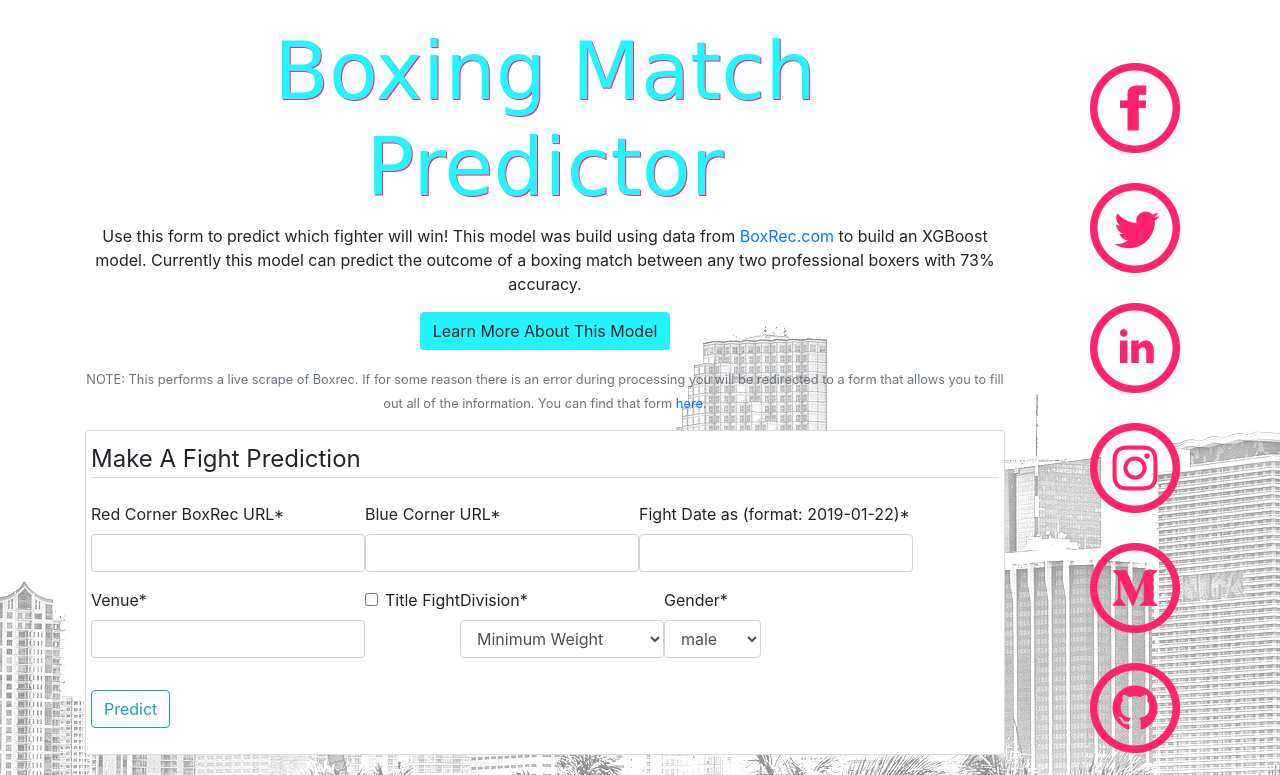
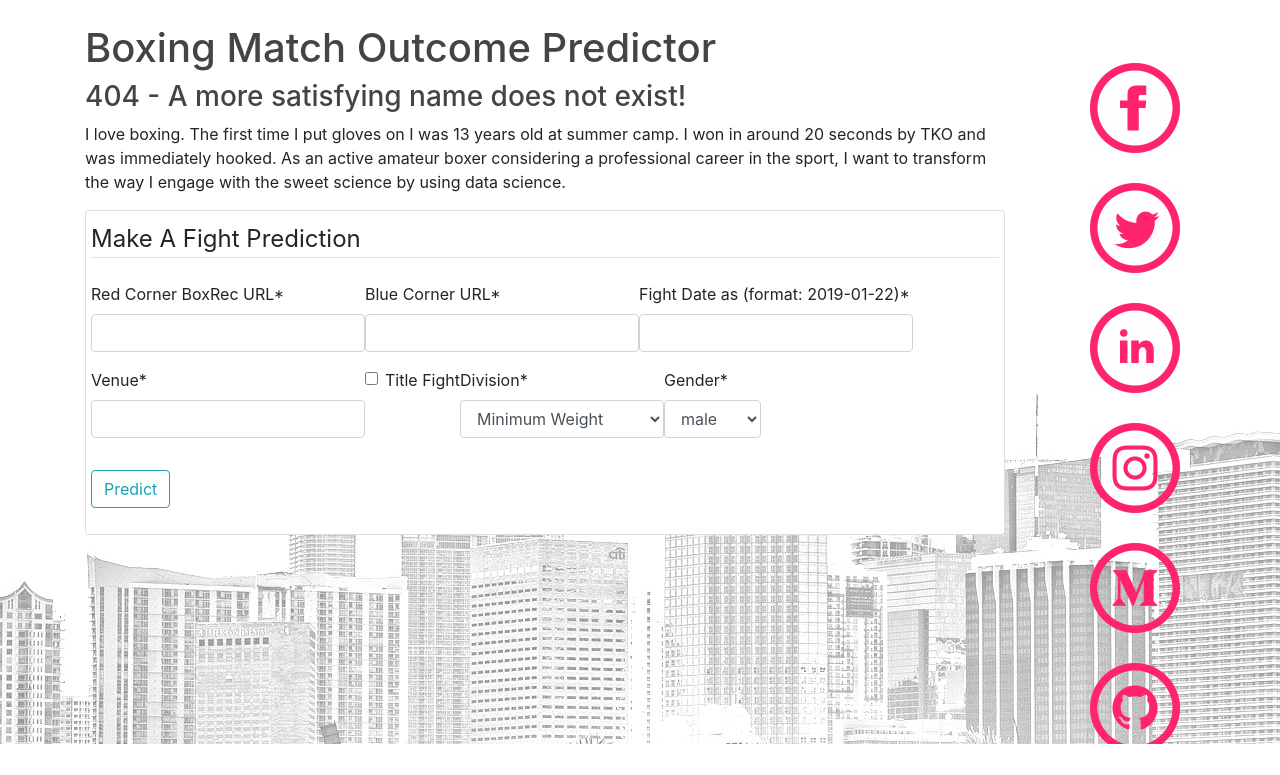
Before and after one commit to FuriouStyles/portfolio_website_django, a Django app: page /boxing/ in a window 1280 px wide. Shown: the part 56-831 px from the top of the page. After the commit the page ends 800 px from the top, so only its background shows below. Run offline with Django 3.2, Linux system fonts and the light colour scheme; parts of the project's set-up code (start-up, migrations or seed data) failed here and were passed over; some libraries are stand-ins or nearby versions; some web fonts are replaced.

Commit message:
had to revert commits to undo AWS EBS changes

```diff
--- a/blog/templates/blog/base.html
+++ b/blog/templates/blog/base.html
@@ -45,8 +45,8 @@
             <a class="nav-link dropdown-toggle nav-font" href="#" id="navbarDropdownMenuLink" role="button" data-toggle="dropdown" aria-haspopup="true" aria-expanded="false">Projects</a>
             <div class="dropdown-menu nav-font" aria-labelledby="navbarDropdownMenuLink">
               <a class="dropdown-item nav-font" href="{% url 'boxing_landing' %}">Boxing Predictor</a>
-              <a class="dropdown-item nav-font" href="{% url 'django-website' %}">Django Website</a>
-              <!-- <a class="dropdown-item nav-font" href="#">Projects in Progress</a> -->
+              <a class="dropdown-item nav-font" href="#">This Website is a Project</a>
+              <a class="dropdown-item nav-font" href="#">Something else here</a>
             </div>
           </li>
         </ul>
--- a/blog/templates/blog/blog.html
+++ b/blog/templates/blog/blog.html
@@ -1,6 +1,6 @@
 {% extends "blog/base.html" %}
 {% block content %}
-  <h1 class="loud-title text-center">Stephen's Blog</h1>
+  <h1 class="loud-title">Stephen's Blog</h1>
   {% for post in posts %}
     <article class="media content-section">
       <img class="rounded-circle article-img" src="{{ post.author.profile.image.url }}">
--- a/blog/templates/blog/home.html
+++ b/blog/templates/blog/home.html
@@ -1,6 +1,6 @@
 {% extends "blog/base.html" %}
 {% block content %}
-<h1 class="loud-title text-center">Stephen Plainte</h1>
+<h1 class="loud-title">Stephen Plainte</h1>
 <h2 class="loud-subtitles">[FOCUSED]</h2>
 <div class="text-center">
   <img src="static/blog/im_blue.png" class="img-fluid mt-4">
--- a/blog/templates/blog/post_detail.html
+++ b/blog/templates/blog/post_detail.html
@@ -1,6 +1,6 @@
 {% extends "blog/base.html" %}
 {% block content %}
-  <h1 class="loud-title text-center">Stephen's Blog</h1>
+  <h1>Stephen's Blog</h1>
     <article class="media content-section">
       <div class="media-body">
         <div class="article-metadata">
--- a/blog/templates/blog/user_posts.html
+++ b/blog/templates/blog/user_posts.html
@@ -1,6 +1,6 @@
 {% extends "blog/base.html" %}
 {% block content %}
-  <h1 class="loud-title text-center">Stephen's Blog</h1>
+  <h1 class="loud-title">Stephen's Blog</h1>
   <h2 class="loud-subtitles">Posts by {{ view.kwargs.username }}</h2>
   {% for post in posts %}
     <article class="media content-section">
--- a/blog/urls.py
+++ b/blog/urls.py
@@ -10,7 +10,6 @@ from .views import (PostListView,
 urlpatterns = [
     path('', views.homepage, name='homepage'),
     path('about/', views.about, name='about'),
-    path('my-django-website/', views.my_website, name='django-website'),
     path('blog/', PostListView.as_view(), name='blog-home'),
     path('user/<str:username>', UserPostListView.as_view(), name='user-posts'),
     path('blog/post/<int:pk>/', PostDetailView.as_view(), name='post-detail'),
--- a/blog/views.py
+++ b/blog/views.py
@@ -82,7 +82,3 @@ def about(request):
 
 def homepage(request):
     return render(request, 'blog/home.html')
-
-
-def my_website(request):
-    return render(request, 'blog/django-website.html')
--- a/boxing/django_boxrec.py
+++ b/boxing/django_boxrec.py
@@ -10,10 +10,6 @@ ips = []
 proxy_pool = cycle(ips)
 
 def get_proxy_list():
-    """Gets a list of proxing mby 1. making a request to us-proxy.org,
-    2. scraping that table using BeautifulSoup,
-    3, looping through the table to find IPs and their Ports, and
-    4. returning a list of proxies"""
     head = {'User-Agent': 'Mozilla/5.0 (Windows NT 10.0; Win64; x64) AppleWebKit/537.36 (KHTML, like Gecko) Chrome/78.0.3904.70 Safari/537.36'}
     r = requests.get('https://www.us-proxy.org/', headers=head).content
     soup = bs(r, features='lxml')
--- a/boxing/templates/boxing/boxing.html
+++ b/boxing/templates/boxing/boxing.html
@@ -1,10 +1,9 @@
 {% extends "blog/base.html" %}
 {% load crispy_forms_tags %}
 {% block content %}
-  <h1 class="loud-title text-center">Boxing Match Predictor</h1>
-  <p class="text-center">Use this form to predict which fighter will win! This model was build using data from <a href="www.boxrec.com">BoxRec.com</a> to build an XGBoost model. Currently this model can predict the outcome of a boxing match between any two professional boxers with 73% accuracy.</p>
-  <p class="text-center"><a class="btn about-btn" href="https://medium.com/@stephenplainte/the-sweet-data-science-a260be7bf471">Learn More About This Model</a></p>
-  <p class="text-center"><small class="text-muted">NOTE: This performs a live scrape of Boxrec. If for some reason there is an error during processing you will be redirected to a form that allows you to fill out all of the information. You can find that form <a href="{% url 'boxing_long_form' %}">here</a>.</small></p>
+  <h1>Boxing Match Outcome Predictor</h1>
+  <h3>404 - A more satisfying name does not exist!</h3>
+  <p>I love boxing. The first time I put gloves on I was 13 years old at summer camp. I won in around 20 seconds by TKO and was immediately hooked. As an active amateur boxer considering a professional career in the sport, I want to transform the way I engage with the sweet science by using data science.</p>
   <div class="content-section">
     <form method="GET">
       {% csrf_token %}
--- a/boxing/views.py
+++ b/boxing/views.py
@@ -7,7 +7,6 @@ from xgboost import XGBClassifier
 import pandas as pd
 import category_encoders as ce
 import boxing.django_boxrec as dbr
-from django.contrib import messages
 
 
 model_filename = 'boxing/static/xgboost_boxing_model_2.sav'
@@ -72,41 +71,20 @@ def boxing(request):
 
                 prediction = loaded_model.predict_proba(df_encoded)
 
-                draw_proba = prediction[0][0]*100
-                loss_proba = prediction[0][1]*100
-                win_proba = prediction[0][2]*100
-                winner = None
-                loser = None
-
-                if win_proba > loss_proba:
-                    winner = red
-                    loser = blue
-                    print(winner + "in the red corner")
-                elif loss_proba > win_proba:
-                    winner = blue
-                    loser = red
-                    print(winner + "in the blue corner")
-                elif draw_proba > (win_proba + loss_proba):
-                    winner = 'draw'
-                else:
-                    winner = 'close'
+                draw_proba = prediction[0][0]
+                loss_proba = prediction[0][1]
+                win_proba = prediction[0][2]
 
                 context = {
-                    'draw_proba': "{:.2f}".format(draw_proba),
-                    'win_proba': "{:.2f}".format(win_proba),
-                    'loss_proba': "{:.2f}".format(loss_proba),
-                    'blue': blue,
-                    'red': red,
-                    'date': date,
-                    'venue': venue,
-                    'title_fight': title_fight,
-                    'winner': winner,
-                    'loser': loser
+                    'draw_proba': draw_proba,
+                    'win_proba': win_proba,
+                    'loss_proba': loss_proba,
+                    'dataframe': df.values.tolist(),
+                    'encoded_df': df_encoded.values.tolist(),
+                    'blue': blue
                     }
 
-                return render(request,
-                              'boxing/prediction_results.html',
-                              context)
+                return render(request, 'boxing/prediction_results.html', context)
             except Exception as ex:
                 print(ex)
                 return redirect('boxing_long_form')
@@ -158,14 +136,14 @@ def boxing_long_form(request):
                 'title_fight': title_fight,
                 'venue': venue,
                 'red_born': red_born,
-                'red_debut': red_debut,
+                'red_debut': red_born,
                 'red_division': division,
                 'red_height': red_height,
                 'red_nationality': red_nationality,
                 'red_reach': red_reach,
                 'red_stance': red_stance,
                 'blue_born': blue_born,
-                'blue_debut': blue_debut,
+                'blue_debut': blue_born,
                 'blue_division': division,
                 'blue_height': blue_height,
                 'blue_nationality': blue_nationality,
@@ -183,38 +161,22 @@ def boxing_long_form(request):
 
             df_encoded = loaded_encoder.transform(df)
 
+            print(df.T)
+            print(df_encoded.T)
+
             prediction = loaded_model.predict_proba(df_encoded)
 
-            draw_proba = prediction[0][0]*100
-            loss_proba = prediction[0][1]*100
-            win_proba = prediction[0][2]*100
-            winner = None
-            loser = None
-
-            if win_proba > loss_proba:
-                winner = red
-                loser = blue
-                print(winner + "in the red corner")
-            elif loss_proba > win_proba:
-                winner = blue
-                loser = red
-                print(winner + "in the blue corner")
-            elif draw_proba > (win_proba + loss_proba):
-                winner = 'draw'
-            else:
-                winner = 'close'
+            draw_proba = prediction[0][0]
+            loss_proba = prediction[0][1]
+            win_proba = prediction[0][2]
 
             context = {
-                'draw_proba': "{:.2f}".format(draw_proba),
-                'win_proba': "{:.2f}".format(win_proba),
-                'loss_proba': "{:.2f}".format(loss_proba),
-                'blue': blue,
-                'red': red,
-                'date': date,
-                'venue': venue,
-                'title_fight': title_fight,
-                'winner': winner,
-                'loser': loser
+                'draw_proba': draw_proba,
+                'win_proba': win_proba,
+                'loss_proba': loss_proba,
+                'dataframe': df.values.tolist(),
+                'encoded_df': df_encoded.values.tolist(),
+                'blue': blue
                 }
 
             return render(request, 'boxing/prediction_results.html', context)
--- a/notes/templates/notes/notes_detail.html
+++ b/notes/templates/notes/notes_detail.html
@@ -14,8 +14,6 @@
           {% endif %}
         </div>
         <h2 class="article-title">{{ object.title }}</h2>
-        <p class="text-muted">Colab Link: </p><small class="text-muted">{{ object.colab }}</small>
-        <!-- INSERT YOUTUBE EMBEDDING HERE -->
         <div class="article-content">{{ object.notes|safe }}</div>
       </div>
     </article>
--- a/notes/templates/notes/notes_home.html
+++ b/notes/templates/notes/notes_home.html
@@ -1,6 +1,6 @@
 {% extends "blog/base.html" %}
 {% block content %}
-  <h1 class="loud-title text-center">Class Notes</h1>
+  <h1 class="loud-title">Class Notes</h1>
   {% for note in notes %}
     <article class="media content-section">
       <img class="rounded-circle article-img" src="{{ note.author.profile.image.url }}">
--- a/users/templates/users/register.html
+++ b/users/templates/users/register.html
@@ -2,7 +2,6 @@
 {% load crispy_forms_tags %}
 {% block content %}
   <div class='content-section'>
-    <small class="text-muted">NOTE: You may create a sample account to check out the functinoality the website, but all unapproved accounts will be deleted within 48 hours</small>
     <form method='POST'>
       {% csrf_token %}
       <fieldset class='form-group'>
```
Also changed, not shown: boxing/templates/boxing/boxing_long_form.html (+3 -4 lines), boxing/templates/boxing/prediction_results.html (+7 -22 lines), portsite/settings.py (+2 -15 lines), requirements.txt (deleted, +0 -29 lines), db.sqlite3, 1 other file.
